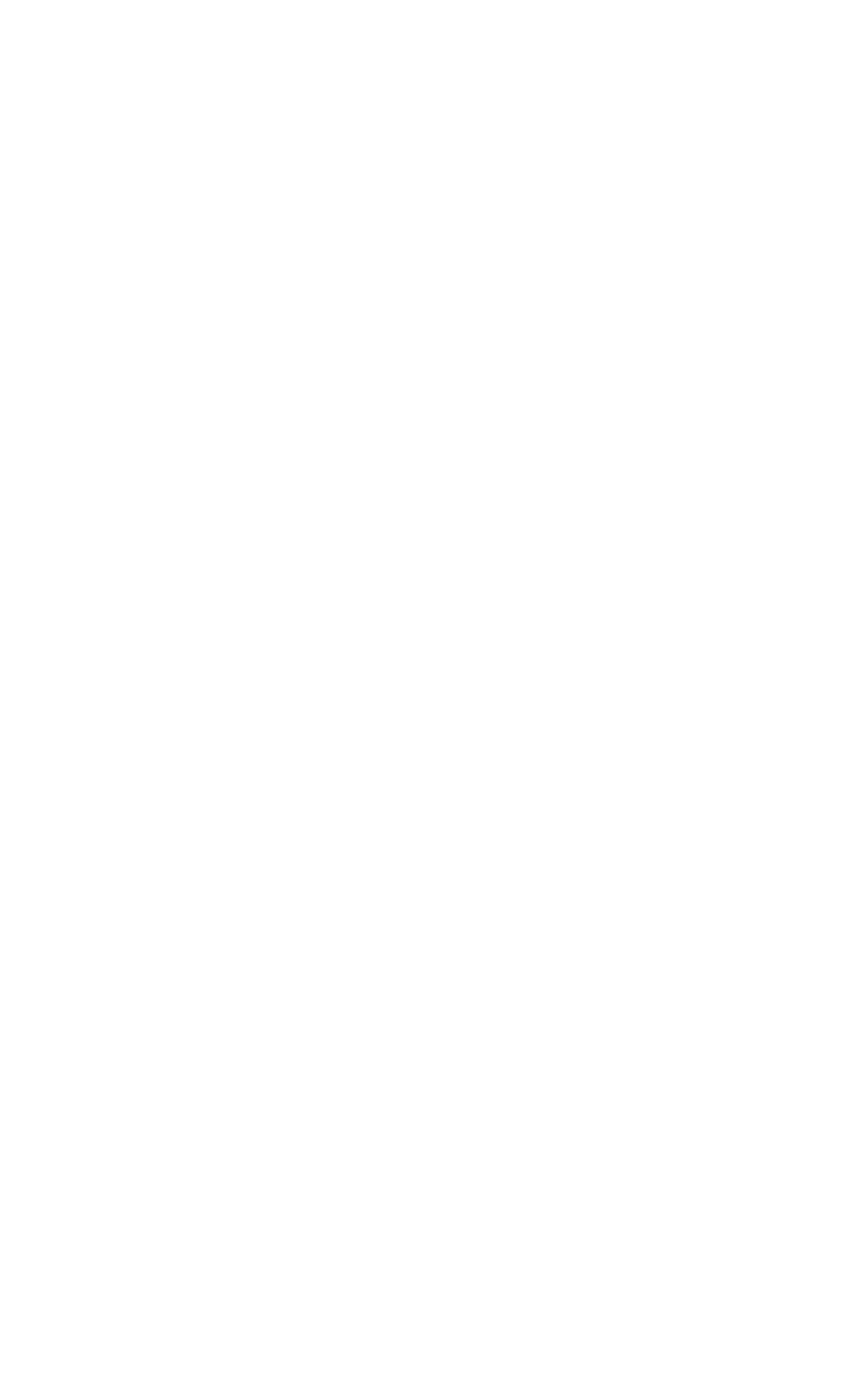
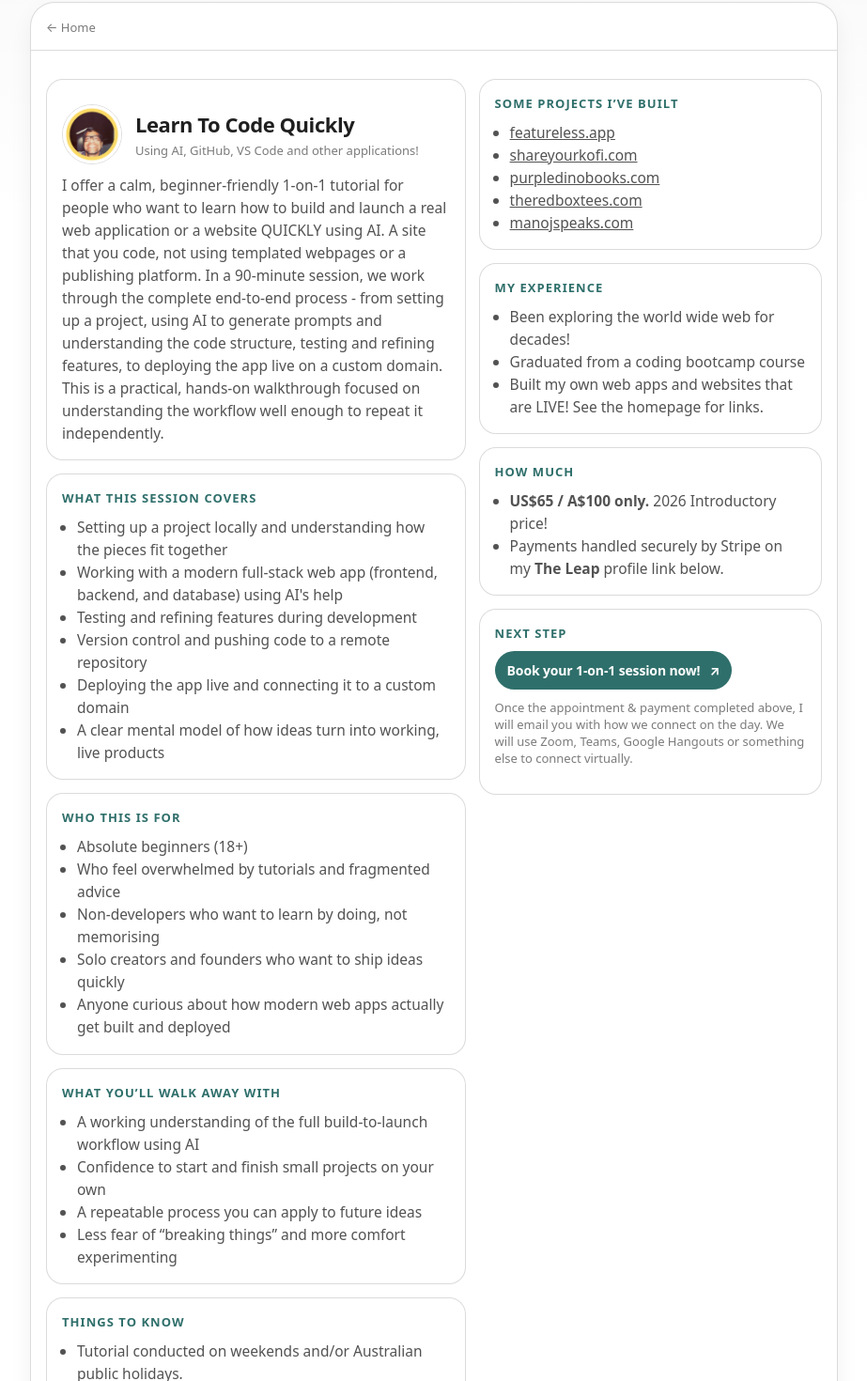
Before and after one commit to emanoj1/emanoj-website, a React (Vite) app: page /learn-to-code-quick in a window 1280 px wide. Before the commit this address had no page. Shown: the part 20-1490 px from the top of the page at 94% size, without its empty margins (178-1101 px from the left). Before the commit the page ends 800 px from the top, so only its background shows below. Built offline with nearby package versions, Linux system fonts and the light colour scheme.

Commit message:
new page: learn to code quickly

```diff
--- a/src/App.jsx
+++ b/src/App.jsx
@@ -1,6 +1,7 @@
 import { BrowserRouter, Routes, Route } from "react-router-dom";
 import Home from "./pages/Home";
 import MakeAiMovies from "./pages/MakeAiMovies";
+import LearnToCodeQuick from "./pages/LearnToCodeQuick.jsx";
 
 export default function App() {
   return (
@@ -8,6 +9,7 @@ export default function App() {
       <Routes>
         <Route path="/" element={<Home />} />
         <Route path="/make-ai-movies" element={<MakeAiMovies />} />
+        <Route path="/learn-to-code-quick" element={<LearnToCodeQuick />} />
       </Routes>
     </BrowserRouter>
   );
--- a/src/pages/Home.jsx
+++ b/src/pages/Home.jsx
@@ -81,8 +81,15 @@ export default function Home() {
                   <ButtonLink href="/make-ai-movies" variant="primary">
                     Make AI Movies
                   </ButtonLink>
+
+                  <ButtonLink href="/learn-to-code-quick" variant="primary">
+                    Quickly Launch Web Apps
+                  </ButtonLink>
+
                 </div>
               </Section>
+
+
 
               <Section title="Contact">
                 <div className="buttons">
--- /dev/null
+++ b/src/pages/LearnToCodeQuick.jsx
@@ -0,0 +1,216 @@
+import React from "react";
+import profileImg from "../assets/profile.png";
+import Section from "../components/Section.jsx";
+import ButtonLink from "../components/ButtonLink.jsx";
+
+export default function LearnToCodeQuick() {
+  return (
+    <div className="page">
+      <div className="shell">
+        <div className="card">
+          {/* Top bar / back navigation */}
+          <header
+            style={{
+              padding: "14px 16px",
+              borderBottom: "1px solid var(--border)",
+            }}
+          >
+            <a
+              href="/"
+              className="small"
+              style={{
+                textDecoration: "none",
+                display: "inline-flex",
+                alignItems: "center",
+                gap: 6,
+              }}
+            >
+              ← Home
+            </a>
+          </header>
+
+          {/* Main content */}
+          <main className="grid" style={{ padding: "16px" }}>
+            {/* LEFT COLUMN — explanation */}
+            <div style={{ display: "grid", gap: 14 }}>
+              {/* Hero */}
+              <Section>
+                <div style={{ display: "flex", gap: 14, alignItems: "center" }}>
+                  <img
+                    src={profileImg}
+                    alt="Manoj Kumar"
+                    style={{
+                      width: 64,
+                      height: 64,
+                      borderRadius: "999px",
+                      border: "1px solid var(--border)",
+                      objectFit: "cover",
+                    }}
+                  />
+                  <div>
+                    <h1
+                      style={{
+                        margin: 0,
+                        fontSize: "22px",
+                        letterSpacing: "-0.02em",
+                      }}
+                    >
+                      Learn To Code Quickly
+                    </h1>
+                    <p className="small" style={{ margin: "4px 0 0" }}>
+                      Using AI, GitHub, VS Code and other applications!
+                    </p>
+                  </div>
+                </div>
+
+                <p className="summary" style={{ marginTop: 10 }}>
+                  I offer a calm, beginner-friendly 1-on-1 tutorial for people
+                  who want to learn how to build and launch a real web
+                  application or a website QUICKLY using AI. A site that you code, not
+                  using templated webpages or a publishing platform. In a
+                  90-minute session, we work through the complete end-to-end
+                  process - from setting up a project, using AI to generate prompts
+                  and understanding the
+                  code structure, testing and refining features, to deploying
+                  the app live on a custom domain. This is a practical, hands-on
+                  walkthrough focused on understanding the workflow well enough
+                  to repeat it independently.
+                </p>
+              </Section>
+
+              <Section title="What this session covers">
+                <ul className="body" style={{ paddingLeft: 16, margin: 0 }}>
+                  <li>
+                    Setting up a project locally and understanding how the
+                    pieces fit together
+                  </li>
+                  <li>
+                    Working with a modern full-stack web app (frontend, backend,
+                    and database) using AI's help
+                  </li>
+                  <li>Testing and refining features during development</li>
+                  <li>
+                    Version control and pushing code to a remote repository
+                  </li>
+                  <li>
+                    Deploying the app live and connecting it to a custom domain
+                  </li>
+                  <li>
+                    A clear mental model of how ideas turn into working, live
+                    products
+                  </li>
+                </ul>
+              </Section>
+
+              <Section title="Who this is for">
+                <ul className="body" style={{ paddingLeft: 16, margin: 0 }}>
+                  <li>Absolute beginners (18+)</li>
+                  <li>
+                    Who feel overwhelmed by tutorials and fragmented advice
+                  </li>
+                  <li>
+                    Non-developers who want to learn by doing, not memorising
+                  </li>
+                  <li>
+                    Solo creators and founders who want to ship ideas quickly
+                  </li>
+                  <li>
+                    Anyone curious about how modern web apps actually get built
+                    and deployed
+                  </li>
+                </ul>
+              </Section>
+
+              <Section title="What you’ll walk away with">
+                <ul className="body" style={{ paddingLeft: 16, margin: 0 }}>
+                  <li>
+                    A working understanding of the full build-to-launch workflow using AI
+                  </li>
+                  <li>
+                    Confidence to start and finish small projects on your own
+                  </li>
+                  <li>A repeatable process you can apply to future ideas</li>
+                  <li>
+                    Less fear of “breaking things” and more comfort
+                    experimenting
+                  </li>
+                </ul>
+              </Section>
+
+              <Section title="Things to know">
+                <ul className="body" style={{ paddingLeft: 16, margin: 0 }}>
+                  <li>
+                    Tutorial conducted on weekends and/or Australian public
+                    holidays.
+                  </li>
+                  <li>AEST Time Zone only.</li>
+                  <li>No additional people in your own booking. Just you.</li>
+                  <li>No recording during session.</li>
+                </ul>
+              </Section>
+            </div>
+
+            {/* RIGHT COLUMN — proof + action */}
+            <div style={{ display: "grid", gap: 14 }}>
+            <Section title="Some projects I’ve built">
+                <ul className="body" style={{ paddingLeft: 16, margin: 0 }}>
+                    <li><a href="https://featureless.app" target="_blank" rel="noreferrer">featureless.app</a></li>
+                    <li><a href="https://shareyourkofi.com" target="_blank" rel="noreferrer">shareyourkofi.com</a></li>
+                    <li><a href="https://purpledinobooks.com" target="_blank" rel="noreferrer">purpledinobooks.com</a></li>
+                    <li><a href="https://theredboxtees.com" target="_blank" rel="noreferrer">theredboxtees.com</a></li>
+                    <li><a href="https://manojspeaks.com" target="_blank" rel="noreferrer">manojspeaks.com</a></li>
+                </ul>
+            </Section>
+
+              <Section title="My Experience">
+                <ul className="body" style={{ paddingLeft: 16, margin: 0 }}>
+                  <li>Been exploring the world wide web for decades!</li>
+                  <li>Graduated from a coding bootcamp course</li>
+                  <li>Built my own web apps and websites that are LIVE! See the homepage for links.</li>
+                </ul>
+              </Section>
+
+              <Section title="How much">
+                <ul className="body" style={{ paddingLeft: 16, margin: 0 }}>
+                  <li>
+                    <strong>US$65 / A$100 only.</strong> 2026 Introductory
+                    price!
+                  </li>
+                  <li>
+                    Payments handled securely by Stripe on my{" "}
+                    <strong>The Leap</strong> profile link below.
+                  </li>
+                </ul>
+              </Section>
+
+              <Section title="Next step">
+                <div className="buttons">
+                  <ButtonLink
+                    href="https://theleap.co/@manoj/coaching/quickly-build-launch-a-web-app"
+                    variant="primary"
+                    target="_blank"
+                    rel="noreferrer"
+                  >
+                    Book your 1-on-1 session now!
+                  </ButtonLink>
+                </div>
+
+                <p className="small" style={{ marginTop: 10 }}>
+                  Once the appointment & payment completed above, I will email you with how we connect on the day. We will use Zoom, Teams, Google Hangouts or something
+                  else to connect virtually.
+                </p>
+              </Section>
+            </div>
+          </main>
+
+          <footer className="footer">
+            <div className="small">
+              © {new Date().getFullYear()} Manoj Kumar
+            </div>
+            <div className="small">Beginner-friendly · No hype · Human-led</div>
+          </footer>
+        </div>
+      </div>
+    </div>
+  );
+}
```
